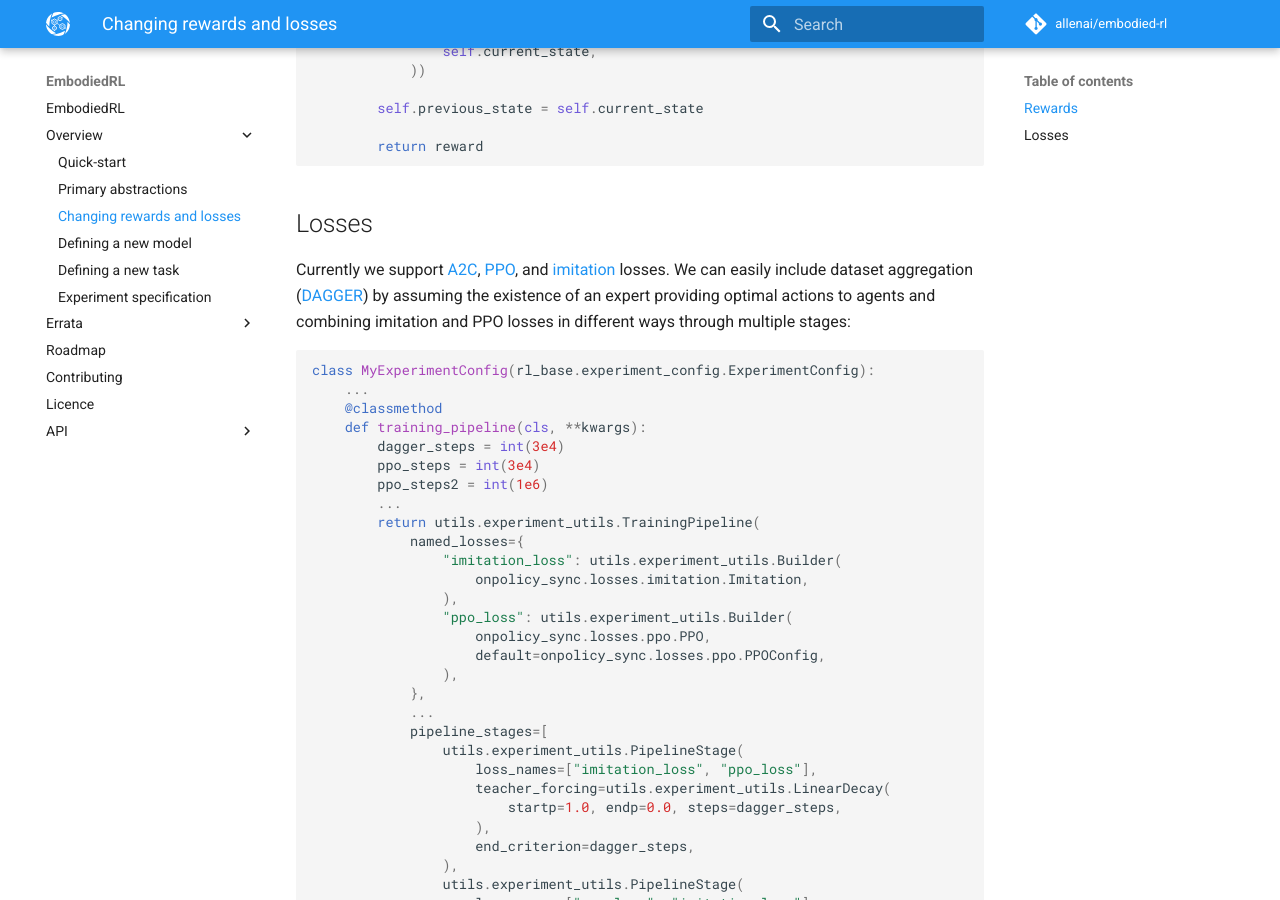
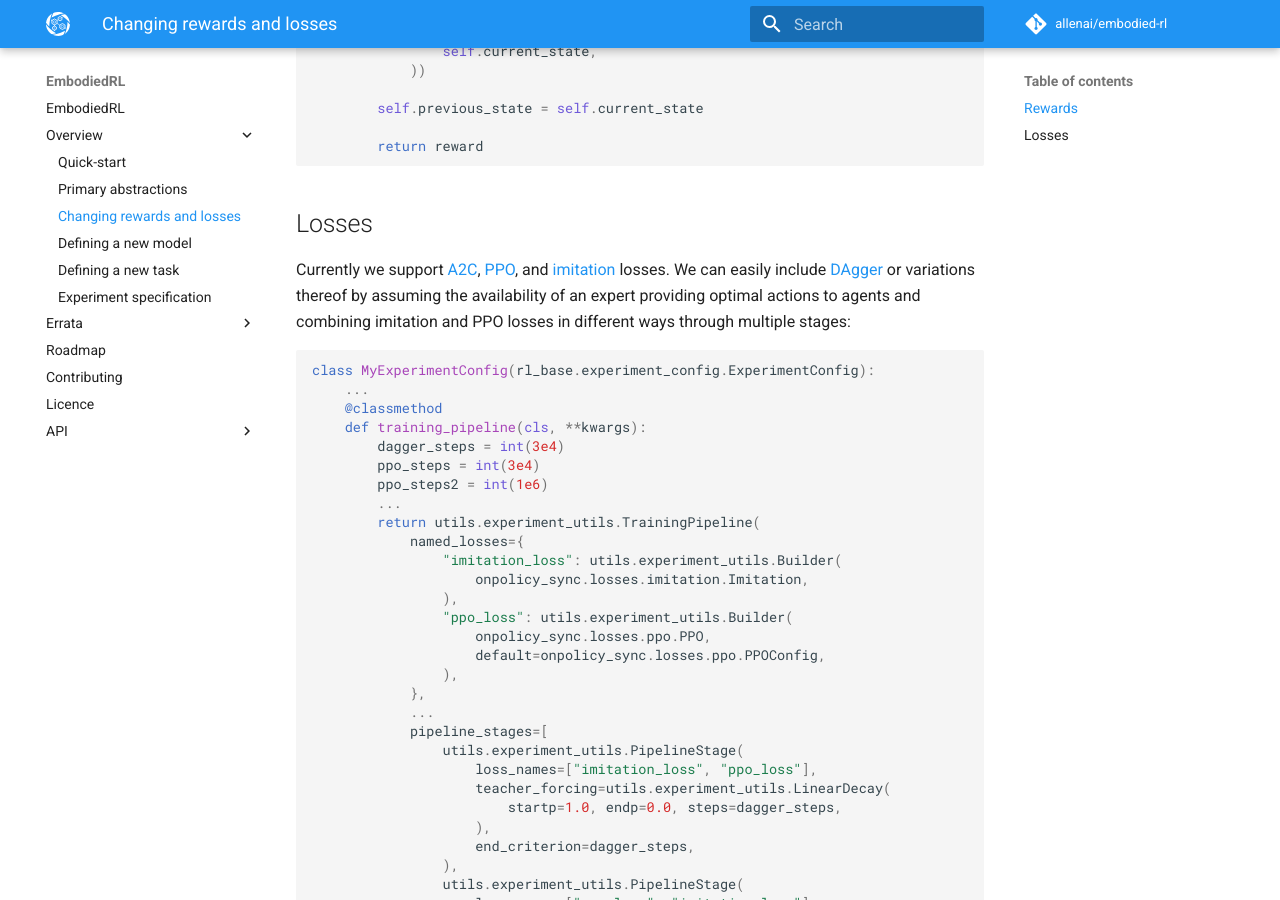
Before and after one commit to allenai/allenact, an MkDocs documentation site: the page built from docs/overview/changing-rewards-and-losses.md, in a window 1280 px wide and 900 px high, scrolled down 835 px. Built offline with MkDocs 1.6.1 and Material for MkDocs 9.7.7, drawn with Linux system fonts in a browser that asks for light colours; comment, search, counter and statistics services are not loaded.

Commit message:
Doc typos

````diff
--- a/docs/overview/changing-rewards-and-losses.md
+++ b/docs/overview/changing-rewards-and-losses.md
@@ -46,10 +46,10 @@ class NavigationWithShaping(rl_ai2thor.object_nav.tasks.ObjectNavTask):
 ## Losses
 
 Currently we support [A2C](/api/onpolicy_sync/losses/a2cacktr#a2c), [PPO](/api/onpolicy_sync/losses/ppo#ppo),
-and [imitation](/api/onpolicy_sync/losses/imitation#imitation) losses. We can easily include dataset aggregation
-([DAGGER](https://www.cs.cmu.edu/~sross1/publications/Ross-AIStats11-NoRegret.pdf)) by assuming the existence of an
-expert providing optimal actions to agents and combining imitation and PPO losses in different ways through multiple
-stages:
+and [imitation](/api/onpolicy_sync/losses/imitation#imitation) losses. We can easily include
+[DAgger](https://www.cs.cmu.edu/~sross1/publications/Ross-AIStats11-NoRegret.pdf) or variations thereof by assuming the
+availability of an expert providing optimal actions to agents and combining imitation and PPO losses in different ways
+through multiple stages:
 
 ```python
 class MyExperimentConfig(rl_base.experiment_config.ExperimentConfig):
````
Also changed, not shown: README.md (+1 -1 lines).
